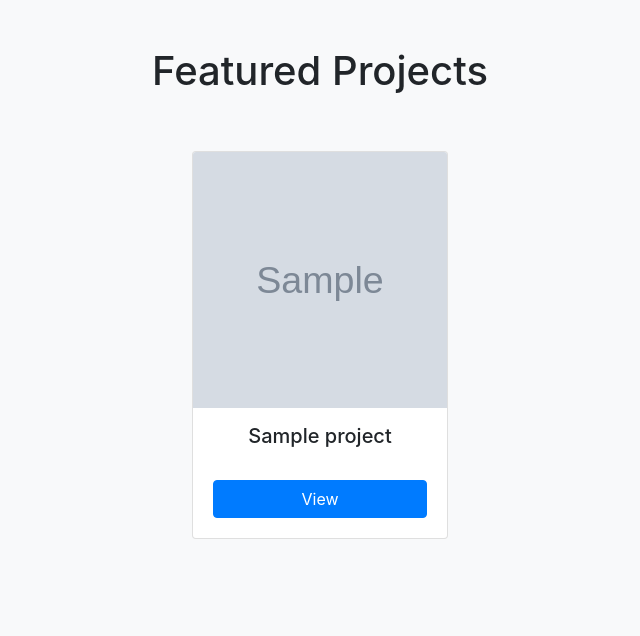
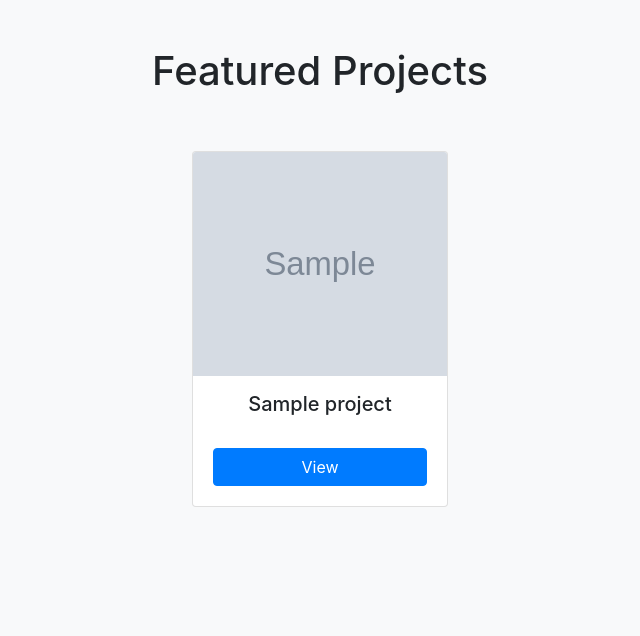
Before and after one commit to zanedma/portfolio-site, a Django app: page / in a window 1280 px wide. Shown: the part 539-1175 px from the top of the page, without its empty margins (320-960 px from the left). Run offline with Django 3.2, Linux system fonts and the light colour scheme; tables that the repository leaves empty hold one stand-in row (values such as "Sample post"); grey boxes marked "Sample" are stand-in pictures; some libraries are stand-ins or nearby versions.

Commit message:
fixed alignment

```diff
--- a/templates/projectcards.html
+++ b/templates/projectcards.html
@@ -4,7 +4,7 @@
 <style media="screen">
   .card-img-top {
     width: 100%;
-    height: 16rem;
+    height: 14rem;
     object-fit: cover;
   }
 </style>
```
